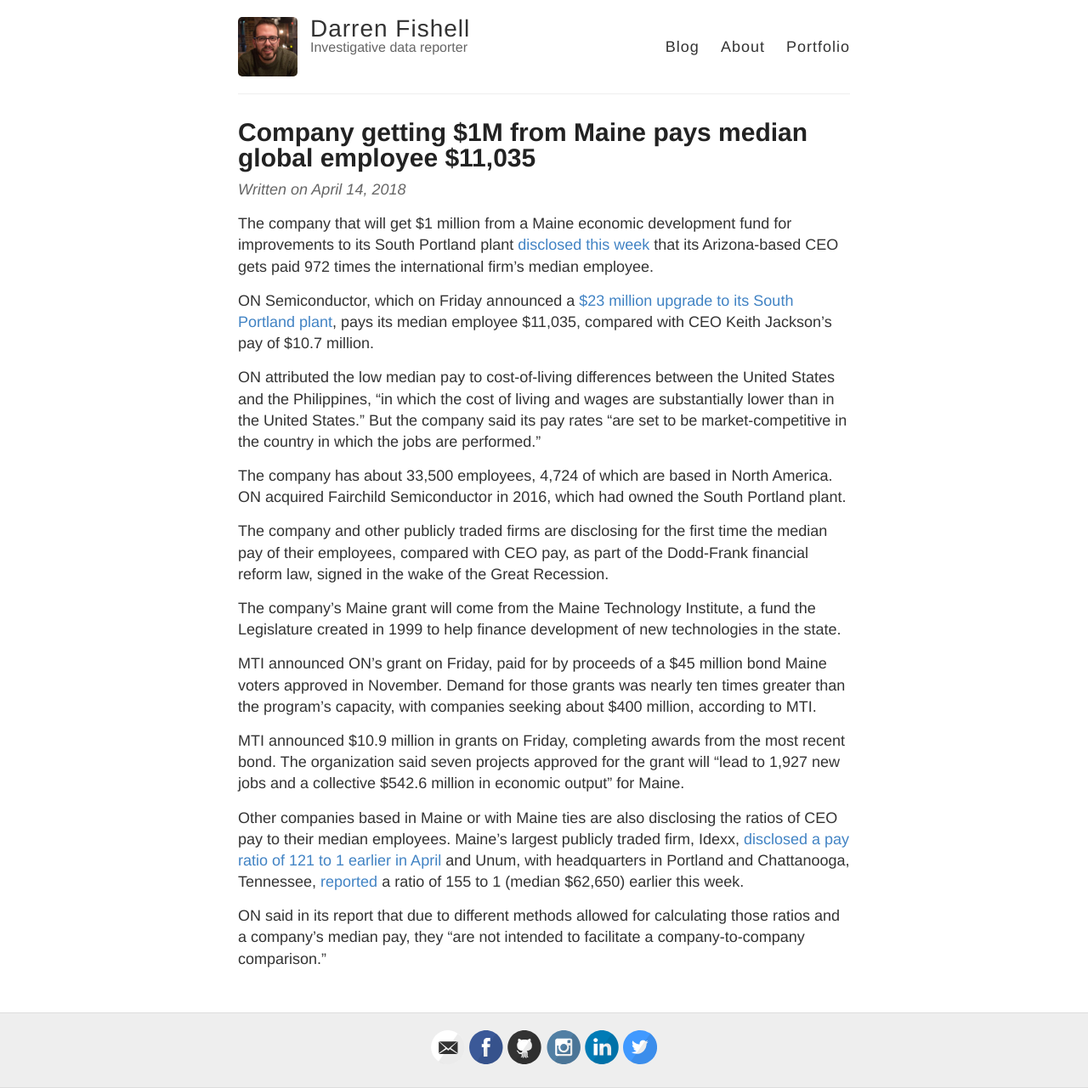
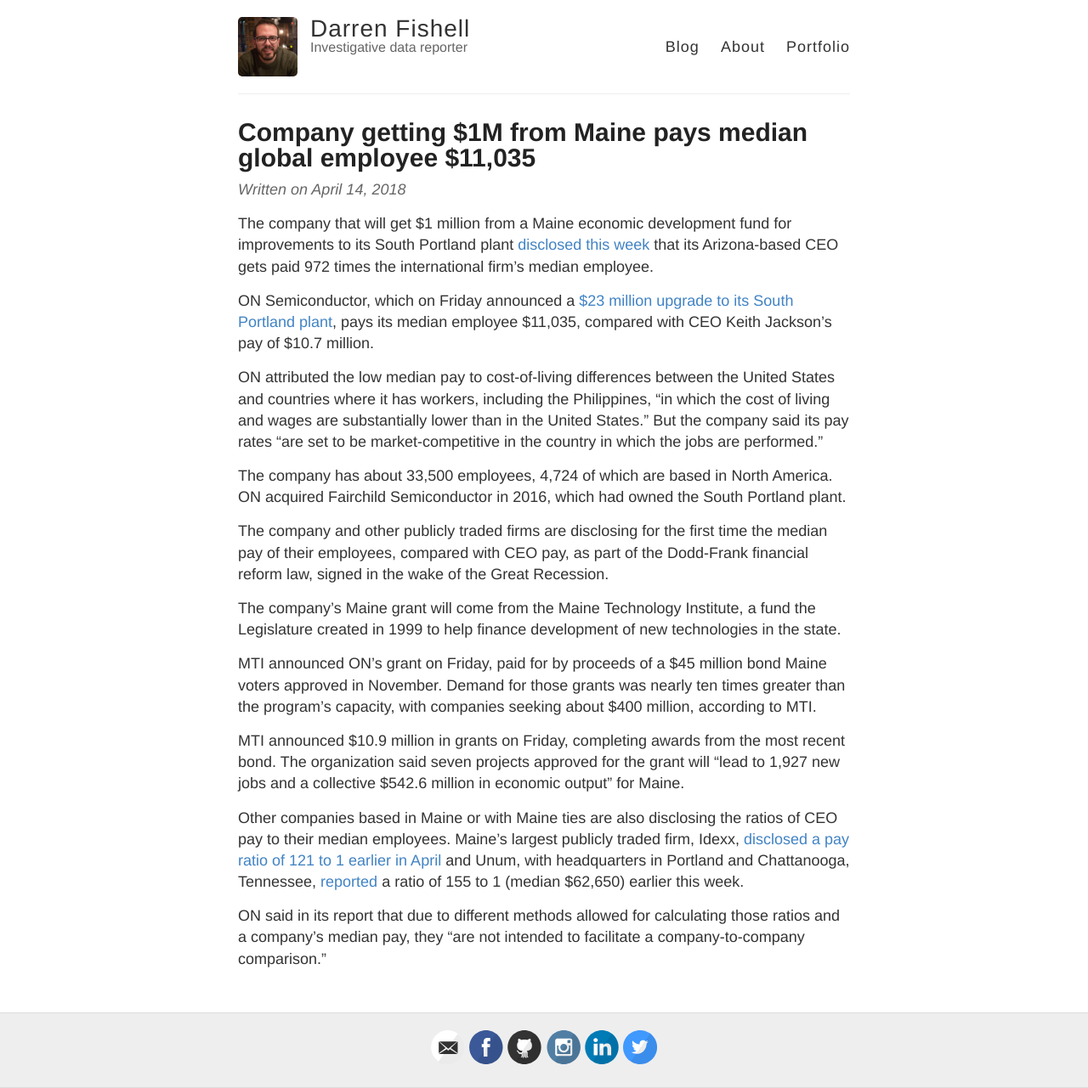
Before and after one commit to darrenfishell/darrenfishell.github.io, a Jekyll site: the page built from _posts/2018-04-14-company-getting-$1M-from-Maine-pays-median-global-employee-$11,035.md, in a window 1280 px wide. Shown: the whole page at 85% size. Built offline with Jekyll 4.4.1, drawn with Linux system fonts in a browser that asks for light colours; comment, search, counter and statistics services are not loaded.

```diff
--- a/_posts/2018-04-14-company-getting-$1M-from-Maine-pays-median-global-employee-$11,035.md
+++ b/_posts/2018-04-14-company-getting-$1M-from-Maine-pays-median-global-employee-$11,035.md
@@ -7,7 +7,7 @@
 
 ON Semiconductor, which on Friday announced a [$23 million upgrade to its South Portland plant](https://www.pressherald.com/2018/04/13/on-semiconductor-planning-23-million-upgrade/), pays its median employee $11,035, compared with CEO Keith Jackson's pay of $10.7 million.
 
-ON attributed the low median pay to cost-of-living differences between the United States and the Philippines, "in which the cost of living and wages are substantially lower than in the United States." But the company said its pay rates "are set to be market-competitive in the country in which the jobs are performed."
+ON attributed the low median pay to cost-of-living differences between the United States and countries where it has workers, including the Philippines, "in which the cost of living and wages are substantially lower than in the United States." But the company said its pay rates "are set to be market-competitive in the country in which the jobs are performed."
 
 The company has about 33,500 employees, 4,724 of which are based in North America. ON acquired Fairchild Semiconductor in 2016, which had owned the South Portland plant.
 
```
